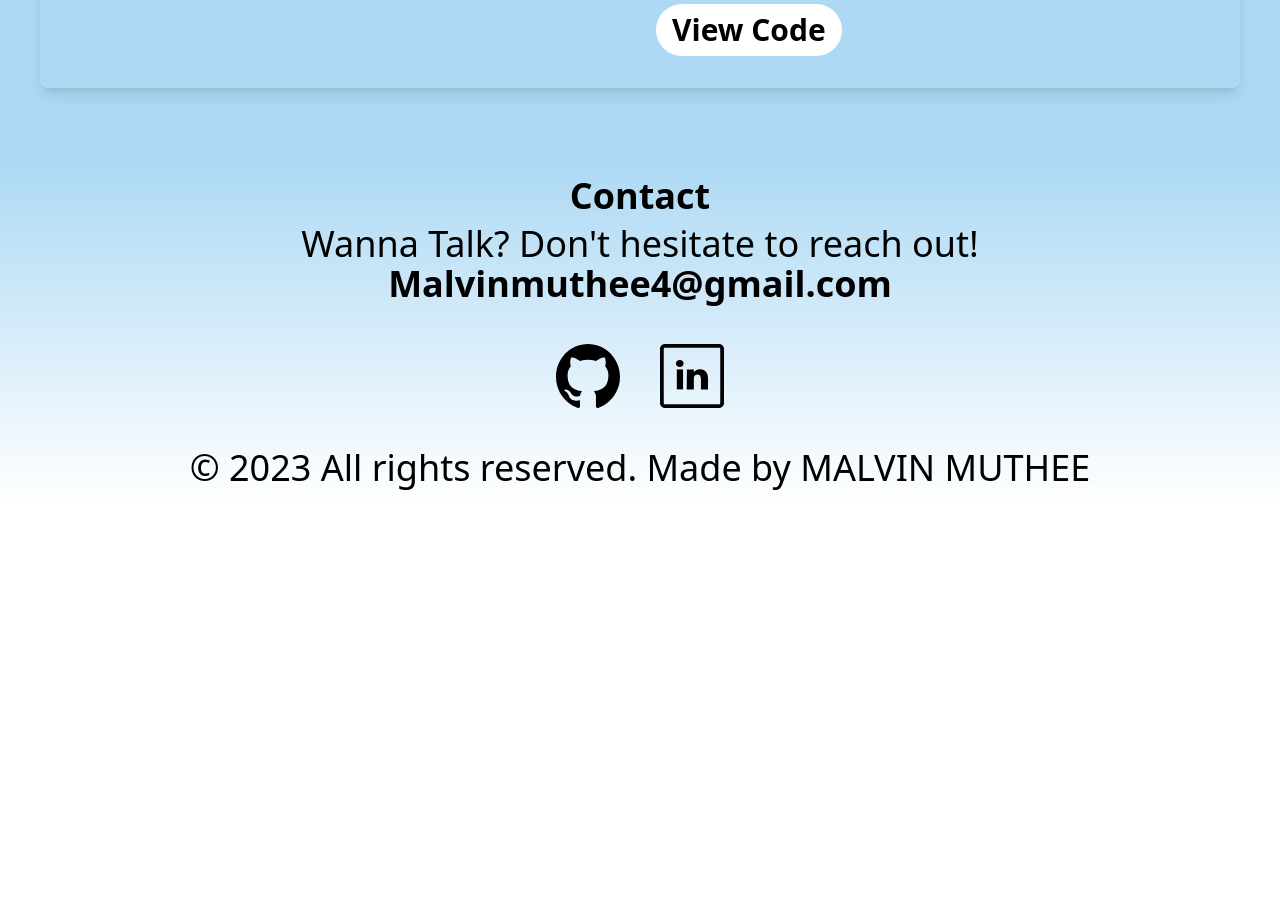
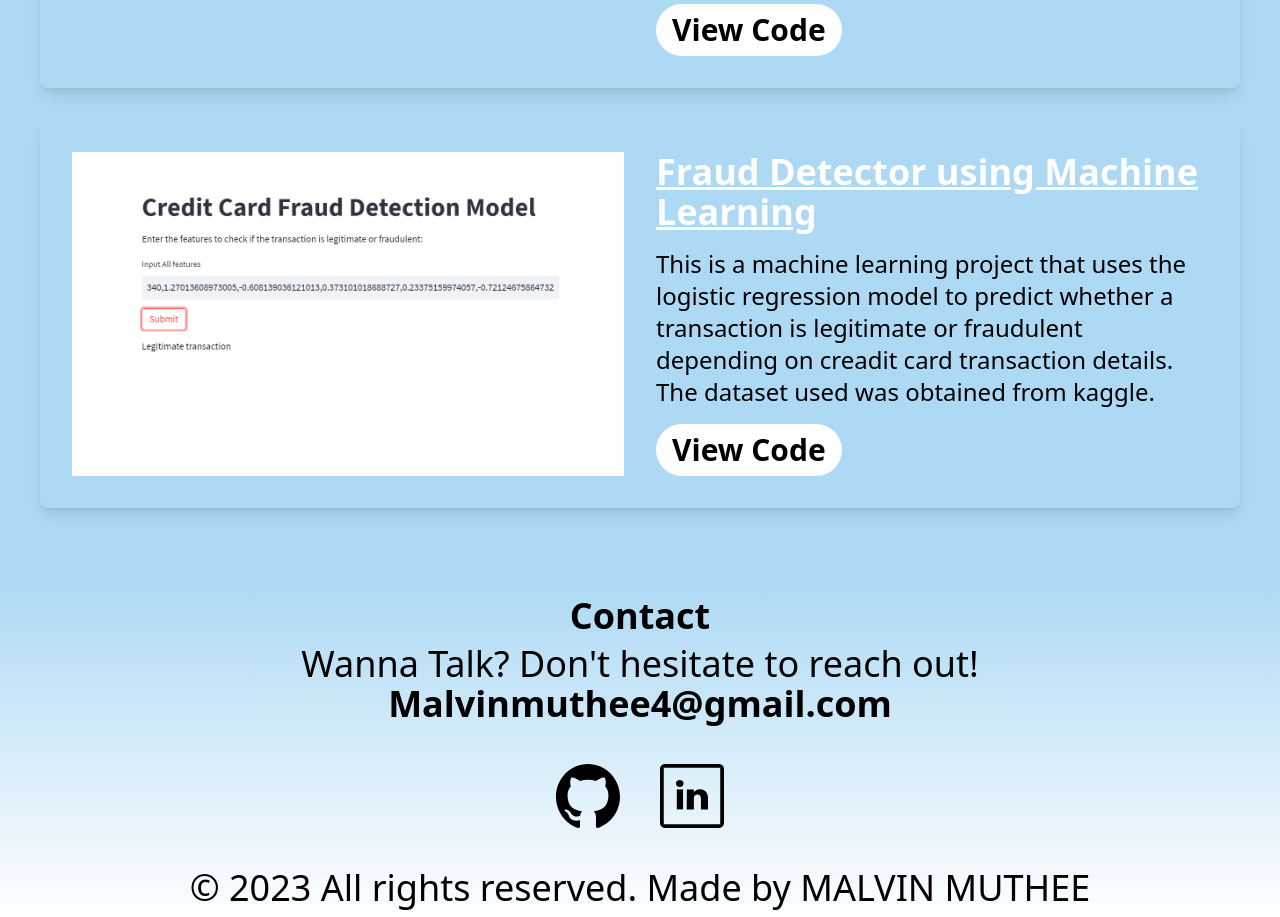
Before and after one commit to MalvinNdegwa/Portfolio, a React (Create React App) app: page / in a window 1280 px wide. Shown: the part 2900-3817 px from the top of the page. Before the commit the page ends 3404 px from the top, so only its background shows below. Built offline with nearby package versions, Linux system fonts and the light colour scheme; the HTML template or start-up script is replaced by a standard one.

Commit message:
add ml project

```diff
--- a/src/Components/Projects.js
+++ b/src/Components/Projects.js
@@ -2,6 +2,8 @@ import React from 'react';
 import meme_generator from './Images/meme_generator.png';
 import farmers_seed from './Images/farmers_seed.png'
 import blog_app from './Images/blog_app.png'
+import credit_card from './Images/credit_card.png'
+
 
 export default function Projects() {
     const projectDetails = [
@@ -26,6 +28,14 @@ export default function Projects() {
             image: blog_app,
             title: "Blog App",
             description: "A web based blog application that allows users to read blogs. The users can also create accounts that will allow them to create and post their blogs. The blogs also offer image support. This application was implemented using HTML, CSS, JavaScript, ReactJS, NodeJS, ExpressJS and MongoDB.",
+            githubLink: "https://github.com/MalvinNdegwa/Blog-app",
+            liveLink: ""
+        },
+        {
+            id: 4,
+            image: credit_card,
+            title: "Fraud Detector using Machine Learning",
+            description: "This is a machine learning project that uses the logistic regression model to predict whether a transaction is legitimate or fraudulent depending on creadit card transaction details. The dataset used was obtained from kaggle.",
             githubLink: "https://github.com/MalvinNdegwa/Blog-app",
             liveLink: ""
         },
```
Also changed, not shown: src/Components/Images/credit_card.png (added).
